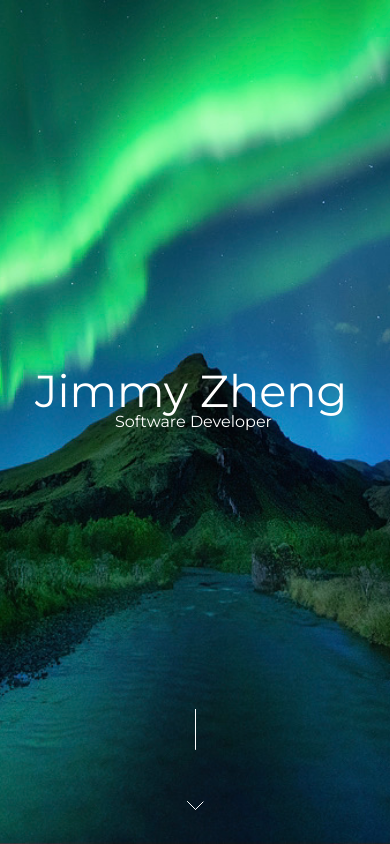
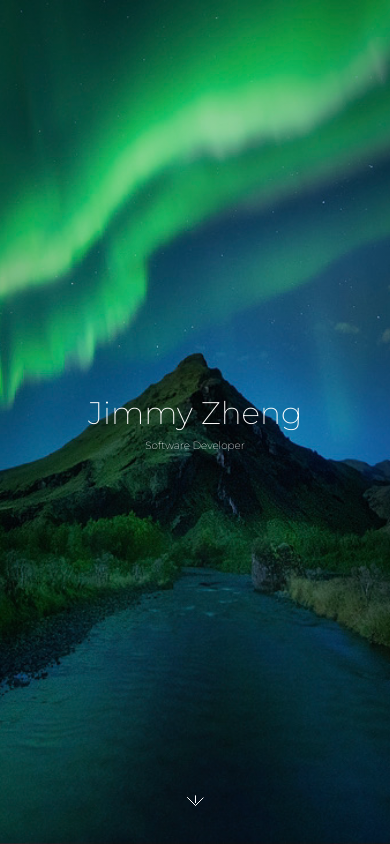
Before and after one commit to Jzhen123/jimmyzheng, a React (Create React App) app: page / in a window 390 px wide. Built offline with nearby package versions, Linux system fonts and the light colour scheme.

Commit message:
Added media queries for responsiveness.

```diff
--- a/src/App.js
+++ b/src/App.js
@@ -1,4 +1,5 @@
 import React from "react";
+// import { Layout, } from "antd";
 
 import * as pages from "./pages";
 
@@ -11,7 +12,9 @@ const App = () => {
                 <Home />
             </div> */}
       <div className="main">
+      {/* <Layout> */}
         <Home />
+        {/* </Layout> */}
       </div>
       {/* <div className="footer">
                 <Home />
--- a/src/components/ScrollArrow.css
+++ b/src/components/ScrollArrow.css
@@ -21,7 +21,7 @@
   z-index: 10;
   background-color: #fff;
   animation: line 2s infinite normal;
-  animation-delay: 3s;
+  animation-delay: 2s;
   visibility: hidden;
   transform: translateY(-50%);
 }
@@ -32,7 +32,7 @@
   padding-left: 1px;
   top: -13px;
   animation: 2s fadeIn;
-  animation-delay: 3s;
+  animation-delay: 2s;
   animation-fill-mode: forwards;
   visibility: hidden;
 }
--- a/src/pages/Home.css
+++ b/src/pages/Home.css
@@ -1,22 +1,13 @@
-@import url(https://fonts.googleapis.com/css2?family=Montserrat&display=swap);
+@import url(https://fonts.googleapis.com/css2?family=Montserrat:wght@200&display=swap);
 
-html {
-  background: url(/src/resources/images/northernLights.jpeg) no-repeat center
-    center fixed;
-  -webkit-background-size: cover;
-  -moz-background-size: cover;
+body {
+  background: radial-gradient(transparent, rgba(0, 0, 0, 0.33)),
+    url(/src/resources/images/northernLights.jpeg) no-repeat center center fixed;
+
   height: 100vh;
-  -o-background-size: cover;
   background-size: cover;
 }
 
-@media screen and (max-width: 1024px) {
-  /* Specific to this particular image */
-  img.bg {
-    left: 50%;
-    margin-left: -512px; /* 50% */
-  }
-}
 .montserrat {
   font-family: Montserrat;
 }
@@ -25,12 +16,8 @@ html {
   color: #cf4c4e;
 }
 
-.white {
+h1.ant-typography, .white {
   color: white;
-}
-
-.light {
-  font-weight: 300;
 }
 
 .bold {
@@ -41,25 +28,34 @@ html {
   overflow: hidden;
   position: relative;
 }
+@media (max-width: 576px) {
+    #name { font-size: 8vw }
+    #subName { font-size: 2.67vw }
+ }
+@media (min-width: 576px) {
+    #name { font-size: 6vw }
+    #subName { font-size: 2vw }
+ }
+@media (min-width: 768px) {
+    #name { font-size: 5vw }
+    #subName { font-size: 1.67vw }
+ }
+@media (min-width: 992px) {
+    #name { font-size: 4vw }
+    #subName { font-size: 1.33vw }
+ }
+@media (min-width: 1200px) {
+    #name { font-size: 3vw }
+    #subName { font-size: 1vw }
+ }
+#name {
+    animation: 3s;
+    animation-name: name;
+}
 
-.nameAnimation {
-  width: 20em;
-  height: 4em;
-  margin: 1em auto;
-  position: absolute;
-  transform: translate(-50%, -50%);
-  top: 45%;
-  left: 50%;
-}
-.subNameAnimation {
-  width: 10em;
-  height: 4em;
-  margin: 1em auto;
-  margin-top: 1.3em;
-  position: absolute;
-  transform: translate(-50%, -50%);
-  top: 50%;
-  left: 50%;
+#subName {
+    animation: 3s;
+    animation-name: subName;
 }
 
 @keyframes name {
@@ -85,32 +81,3 @@ html {
     transform: translate3d(0, 0, 0);
   }
 }
-
-#name > div {
-  display: inline-block;
-  vertical-align: middle;
-}
-#name > div div {
-  animation: 3s;
-}
-#name > div:first-child {
-  font-size: 2.8em;
-}
-#name > div:first-child div {
-  animation-name: name;
-}
-
-#subName > div {
-  display: inline-block;
-  vertical-align: middle;
-}
-#subName > div div {
-  animation: 3s;
-}
-#subName > div:first-child {
-  font-size: 1em;
-  align-self: center;
-}
-#subName > div:first-child div {
-  animation-name: subName;
-}
--- a/src/pages/Home.js
+++ b/src/pages/Home.js
@@ -1,23 +1,28 @@
 import React from "react";
+import { Row, Col } from "antd";
 
 import ScrollArrow from "../components/ScrollArrow";
 import "./Home.css";
+
 export default () => {
   return (
-    <div id="background">
-      <div id="name" class="nameAnimation">
-        <div class="white montserrat mask">
-          <div>Jimmy Zheng</div>
-        </div>
-      </div>
-
-      <div id="subName" class="subNameAnimation">
-        <div class="white montserrat mask">
-          <div>Software Developer</div>
-        </div>
-      </div>
+    <>
+      <Row align="middle" justify="center" style={{ height: "100vh" }}>
+        <Col id="text">
+          <Row justify="center" className="nameAnimation mask">
+            <Col id="name" className="white montserrat">
+              Jimmy Zheng
+            </Col>
+          </Row>
+          <Row justify="center" className="subNameAnimation mask">
+            <Col id="subName" className="white montserrat">
+              Software Developer
+            </Col>
+          </Row>
+        </Col>
+      </Row>
 
       <ScrollArrow />
-    </div>
+    </>
   );
 };
```
Also changed, not shown: src/index.js (+9 -8 lines).
